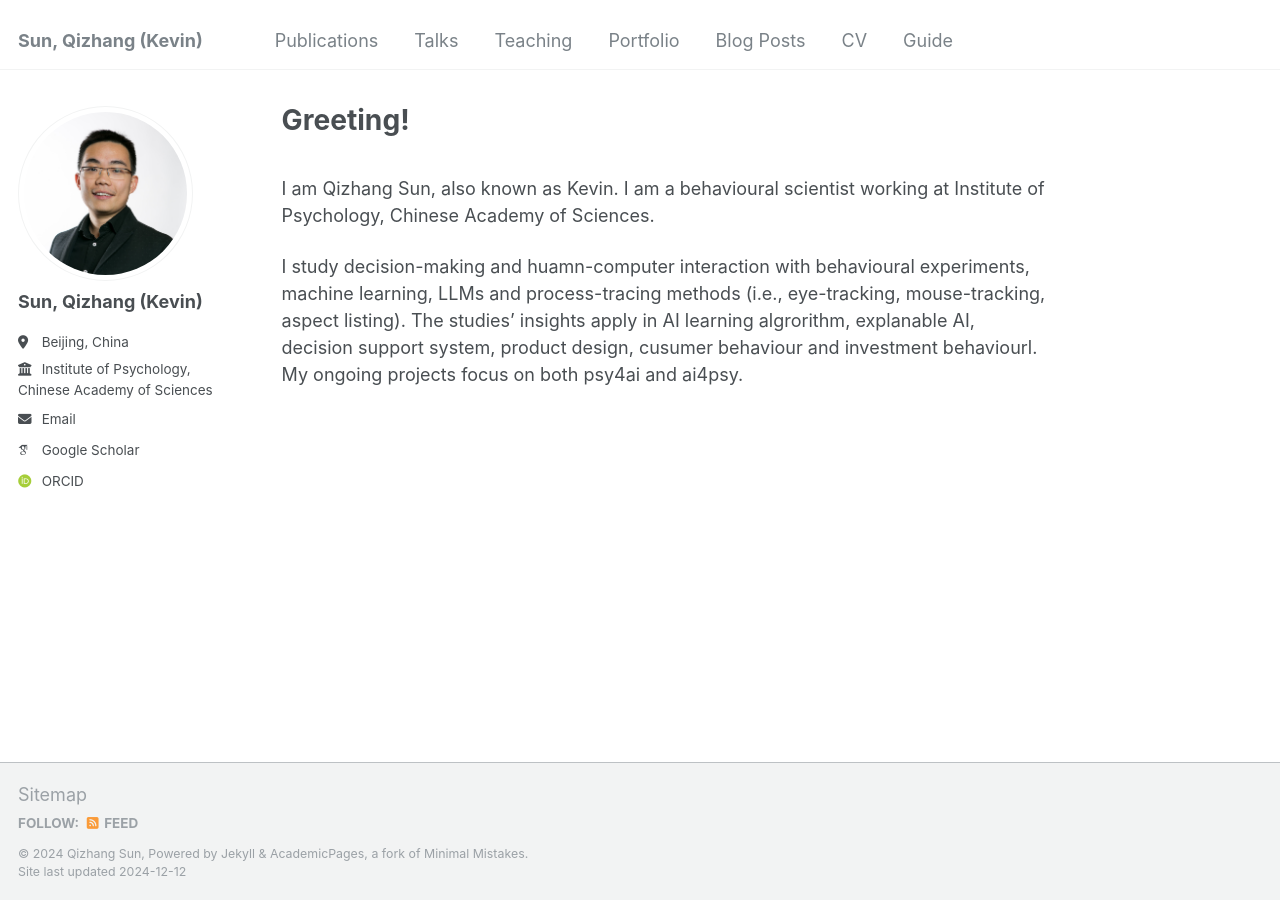
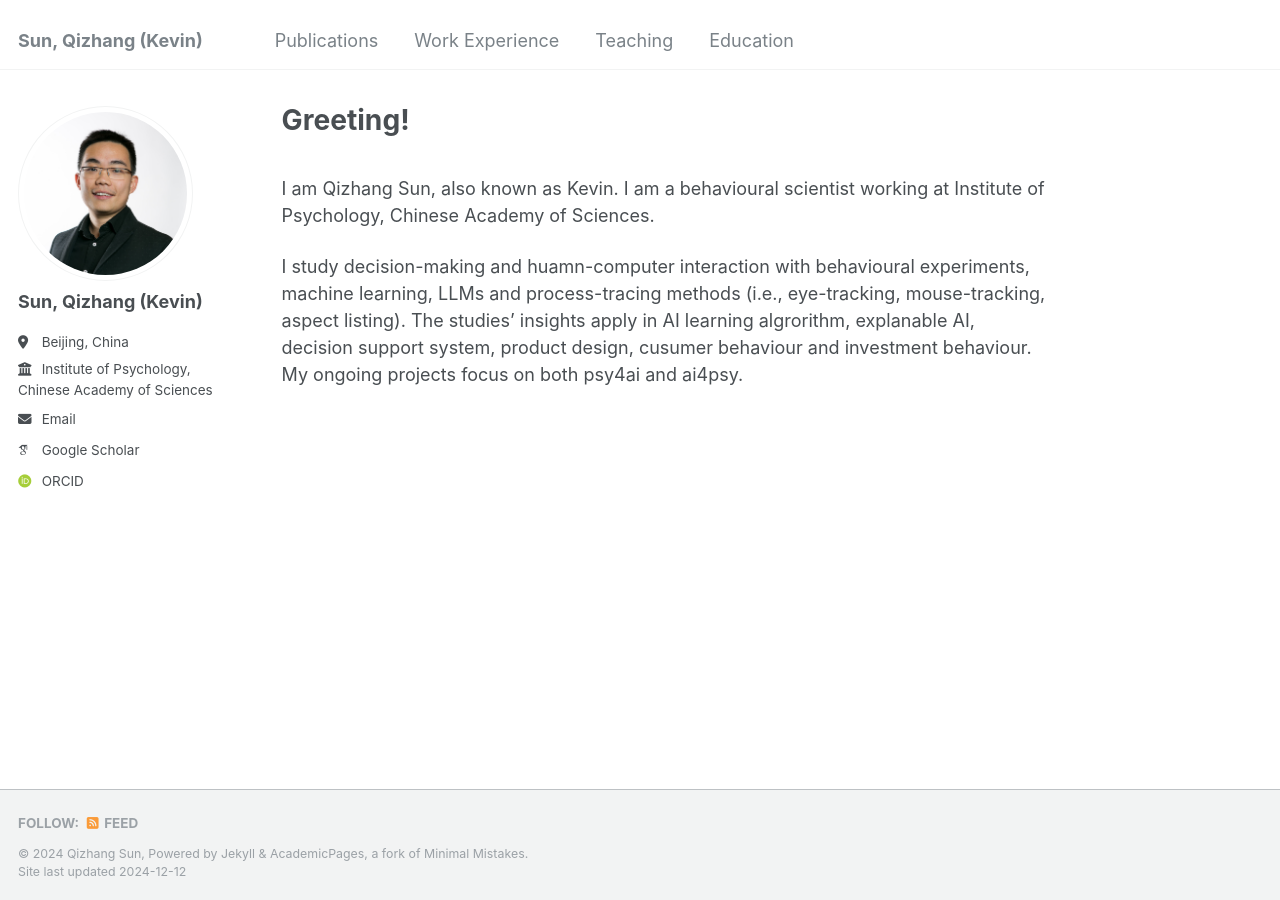
Before and after one commit to KevinSun2811/KevinSun2811.github.io, a Jekyll site: the page built from _pages/about.md, in a window 1280 px wide. Built offline with Jekyll 4.4.1, drawn with Linux system fonts in a browser that asks for light colours; some web fonts are replaced.

Commit message:
details fixed

```diff
--- a/_data/navigation.yml
+++ b/_data/navigation.yml
@@ -8,20 +8,20 @@ main:
   - title: "Publications"
     url: /publications/
 
-  - title: "Talks"
-    url: /talks/
+  - title: "Work Experience"
+    url: /portfolio/
 
   - title: "Teaching"
     url: /teaching/
 
-  - title: "Portfolio"
-    url: /portfolio/
+  - title: "Education"
+    url: /talks/
 
-  - title: "Blog Posts"
-    url: /year-archive/
-
-  - title: "CV"
-    url: /cv/
-
-  - title: "Guide"
-    url: /markdown/
+#  - title: "Blog Posts"
+#    url: /year-archive/
+#
+#  - title: "CV"
+#    url: /cv/
+#
+#  - title: "Guide"
+#    url: /markdown/
--- a/_includes/footer/custom.html
+++ b/_includes/footer/custom.html
@@ -1,3 +1,3 @@
 <!-- start custom footer snippets -->
-<a href="/sitemap/">Sitemap</a>
+<!--<a href="/sitemap/">Sitemap</a>-->
 <!-- end custom footer snippets -->
--- a/_pages/about.md
+++ b/_pages/about.md
@@ -10,4 +10,4 @@ redirect_from:
 <br/>
 I am Qizhang Sun, also known as Kevin. I am a behavioural scientist working at Institute of Psychology, Chinese Academy of Sciences.
 
-I study decision-making and huamn-computer interaction with behavioural experiments, machine learning, LLMs and process-tracing methods (i.e., eye-tracking, mouse-tracking, aspect listing). The studies' insights apply in AI learning algrorithm, explanable AI, decision support system, product design, cusumer behaviour and investment behaviourl. My ongoing projects focus on both psy4ai and ai4psy.
+I study decision-making and huamn-computer interaction with behavioural experiments, machine learning, LLMs and process-tracing methods (i.e., eye-tracking, mouse-tracking, aspect listing). The studies' insights apply in AI learning algrorithm, explanable AI, decision support system, product design, cusumer behaviour and investment behaviour. My ongoing projects focus on both psy4ai and ai4psy.
```
